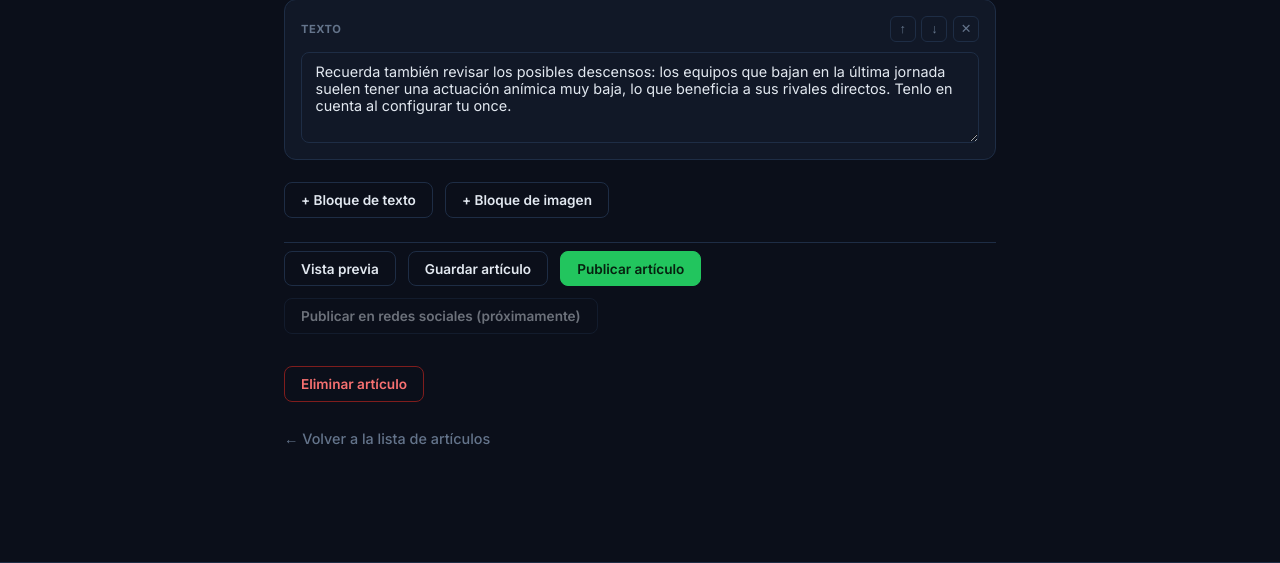
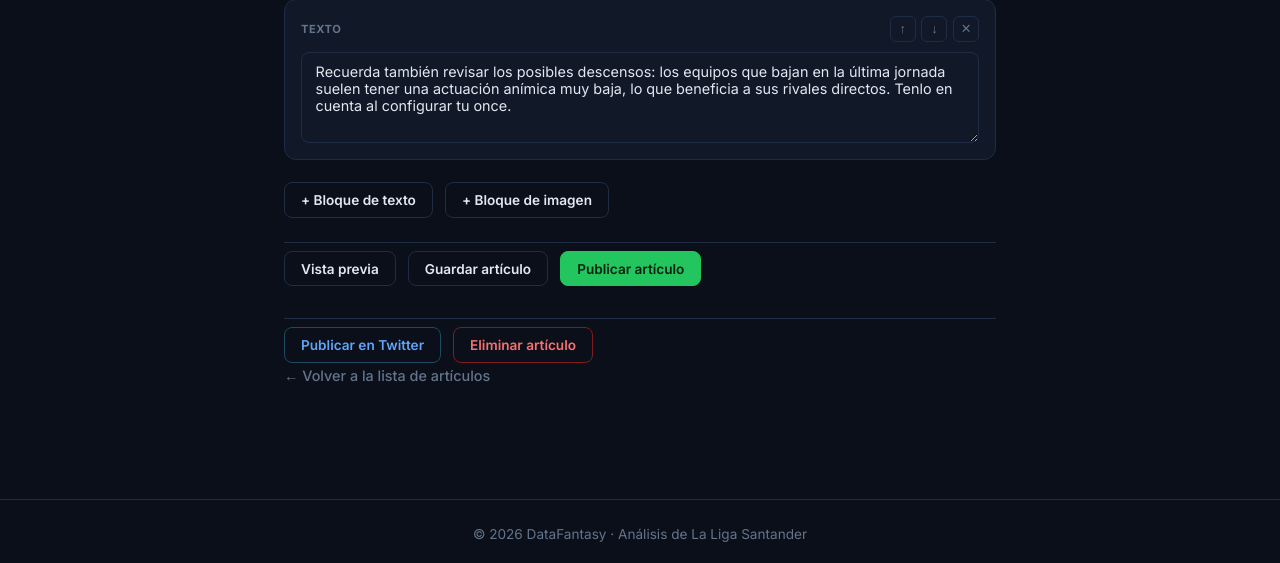
Before and after one commit to JajamesVid/dataFantasyWeb, a Flask app: page /admin/articles/1/edit in a window 1280 px wide. Shown: the part 2036-2599 px from the top of the page. After the commit the page ends 2578 px from the top, so only its background shows below. Run offline with Flask 3, Linux system fonts and the light colour scheme.

Commit message:
Twitter linking with datafantasylab of every article

```diff
--- a/app.py
+++ b/app.py
@@ -3,8 +3,13 @@ import uuid
 from datetime import date
 from pathlib import Path
 
+from dotenv import load_dotenv
 from flask import Flask, abort, flash, redirect, render_template, request, url_for
 from werkzeug.utils import secure_filename
+
+from twitter_post import post_tweet_for_article
+
+load_dotenv()
 
 app = Flask(__name__)
 app.secret_key = "dev-only-secret-key"  # TODO: move to env var once admin auth is added
@@ -229,6 +234,27 @@ def admin_publish_article(article_id):
     return redirect(url_for("admin_articles"))
 
 
+@app.route("/admin/articles/<int:article_id>/tweet", methods=["POST"])
+def admin_tweet_article(article_id):
+    articles = load_all_articles()
+    match = next((a for a in articles if a["id"] == article_id), None)
+    if match is None:
+        abort(404)
+
+    if match["status"] != "published":
+        flash("Publica el artículo antes de tuitearlo.")
+        return redirect(url_for("admin_edit_article", article_id=article_id))
+
+    result = post_tweet_for_article(match)
+    if result["sent"]:
+        flash("Tuit enviado.")
+    elif result["reason"] == "missing_credentials":
+        flash("Tuit no enviado: faltan credenciales de Twitter en el entorno.")
+    else:
+        flash(f"Falló el tuit: {result['reason']}")
+    return redirect(url_for("admin_edit_article", article_id=article_id))
+
+
 @app.route("/admin/articles/<int:article_id>/delete", methods=["POST"])
 def admin_delete_article(article_id):
     articles = load_all_articles()
--- a/data/articles.json
+++ b/data/articles.json
@@ -147,5 +147,19 @@
       }
     ],
     "status": "published"
+  },
+  {
+    "id": 5,
+    "title": "Y por qué no?",
+    "summary": "Si si, y por qué no?",
+    "date": "2026-07-19",
+    "tag": "Jornada",
+    "author": "DataFantasy",
+    "teams": [
+      "real-madrid"
+    ],
+    "cover": "5-cover-38c0a2a4.png",
+    "body": [],
+    "status": "published"
   }
 ]
--- a/requirements.txt
+++ b/requirements.txt
@@ -1 +1,3 @@
 Flask>=3.0,<4.0
+python-dotenv>=1.0,<2.0
+tweepy>=4.14,<5.0
--- a/static/css/style.css
+++ b/static/css/style.css
@@ -701,6 +701,25 @@ a.card:not(:has(.card-cover)) .card-content {
   margin: 1.5rem 0;
 }
 
+.btn--twitter {
+  border-color: #1d4a5f;
+  color: #60a5fa;
+}
+
+.btn--twitter:hover {
+  background: #1d4a5f;
+  border-color: #1d4a5f;
+  color: #dbeafe;
+}
+
+.admin-form-actions--secondary {
+  align-items: center;
+}
+
+.admin-form-actions--secondary .delete-form {
+  margin: 0;
+}
+
 .preview-banner {
   position: sticky;
   top: 64px;
--- a/templates/admin/article_form.html
+++ b/templates/admin/article_form.html
@@ -117,16 +117,25 @@
         <button type="submit" name="action" value="preview" formtarget="_blank" class="btn btn--ghost">Vista previa</button>
         <button type="submit" name="action" value="save" class="btn btn--ghost">Guardar artículo</button>
         <button type="submit" name="action" value="publish" class="btn btn--primary">Publicar artículo</button>
-        <button type="button" class="btn btn--disabled" disabled title="Próximamente">Publicar en redes sociales (próximamente)</button>
       </div>
     </form>
 
     {% if article.id %}
-    <form method="post" action="{{ url_for('admin_delete_article', article_id=article.id) }}"
-          onsubmit="return confirm('¿Seguro que quieres eliminar este artículo? Esta acción no se puede deshacer.');"
-          class="delete-form">
-      <button type="submit" class="btn btn--danger">Eliminar artículo</button>
-    </form>
+    <div class="admin-form-actions admin-form-actions--secondary">
+      {% if article.status == "published" %}
+      <form method="post" action="{{ url_for('admin_tweet_article', article_id=article.id) }}">
+        <button type="submit" class="btn btn--twitter">Publicar en Twitter</button>
+      </form>
+      {% else %}
+      <button type="button" class="btn btn--disabled" disabled title="Publica el artículo primero">Publicar en Twitter</button>
+      {% endif %}
+
+      <form method="post" action="{{ url_for('admin_delete_article', article_id=article.id) }}"
+            onsubmit="return confirm('¿Seguro que quieres eliminar este artículo? Esta acción no se puede deshacer.');"
+            class="delete-form">
+        <button type="submit" class="btn btn--danger">Eliminar artículo</button>
+      </form>
+    </div>
     {% endif %}
 
     <a href="{{ url_for('admin_articles') }}" class="back-link">← Volver a la lista de artículos</a>
--- a/templates/admin/articles.html
+++ b/templates/admin/articles.html
@@ -52,6 +52,9 @@
         <div class="admin-row-actions">
           <a href="{{ url_for('article', article_id=a.id) }}" class="btn btn--ghost" target="_blank">Ver</a>
           <a href="{{ url_for('admin_edit_article', article_id=a.id) }}" class="btn btn--ghost">Editar</a>
+          <form method="post" action="{{ url_for('admin_tweet_article', article_id=a.id) }}">
+            <button type="submit" class="btn btn--twitter">Tuitear</button>
+          </form>
           <form method="post" action="{{ url_for('admin_delete_article', article_id=a.id) }}"
                 onsubmit="return confirm('¿Seguro que quieres eliminar este artículo? Esta acción no se puede deshacer.');">
             <button type="submit" class="btn btn--danger">Eliminar</button>
--- a/templates/base.html
+++ b/templates/base.html
@@ -13,7 +13,7 @@
   <header class="site-header">
     <div class="container header-inner">
       <a href="/" class="logo">
-        <img src="{{ url_for('static', filename='img/logo.png') }}" alt="DataFantasy" class="logo-img" />
+        <img src="{{ url_for('static', filename='img/DATAFANTASYFINALLOGO.png') }}" alt="DataFantasy" class="logo-img" />
         <span class="logo-text">Data <span class="accent">Fantasy</span></span>
       </a>
       <nav class="nav">
--- /dev/null
+++ b/twitter_post.py
@@ -0,0 +1,64 @@
+import os
+from pathlib import Path
+
+ARTICLES_IMG = Path(__file__).parent / "static" / "img" / "articles"
+
+REQUIRED_ENV_VARS = [
+    "TWITTER_API_KEY",
+    "TWITTER_API_SECRET",
+    "TWITTER_ACCESS_TOKEN",
+    "TWITTER_ACCESS_TOKEN_SECRET",
+]
+
+
+def _site_base_url():
+    return os.environ.get("SITE_BASE_URL", "http://localhost:5000").rstrip("/")
+
+
+def build_tweet_text(article):
+    url = f"{_site_base_url()}/article/{article['id']}"
+    title = article["title"]
+    max_title_len = 260 - len(url)
+    if len(title) > max_title_len:
+        title = title[:max_title_len - 1].rstrip() + "…"
+    return f"{title}\n\n{url}"
+
+
+def post_tweet_for_article(article):
+    """Tweet the published article's title + link + cover image.
+
+    Returns a dict: {"sent": bool, "reason": str | None}.
+    Never raises — a Twitter failure must not block publishing the article.
+    """
+    text = build_tweet_text(article)
+    creds = {name: os.environ.get(name) for name in REQUIRED_ENV_VARS}
+
+    if not all(creds.values()):
+        print(f"[twitter] modo dry-run (faltan credenciales en el entorno): tuitearía:\n{text}\n", flush=True)
+        return {"sent": False, "reason": "missing_credentials"}
+
+    try:
+        import tweepy
+
+        auth = tweepy.OAuth1UserHandler(
+            creds["TWITTER_API_KEY"], creds["TWITTER_API_SECRET"],
+            creds["TWITTER_ACCESS_TOKEN"], creds["TWITTER_ACCESS_TOKEN_SECRET"],
+        )
+        media_ids = []
+        cover = article.get("cover")
+        if cover:
+            cover_path = ARTICLES_IMG / cover
+            if cover_path.exists():
+                api_v1 = tweepy.API(auth)
+                media = api_v1.media_upload(filename=str(cover_path))
+                media_ids.append(media.media_id)
+
+        client = tweepy.Client(
+            consumer_key=creds["TWITTER_API_KEY"], consumer_secret=creds["TWITTER_API_SECRET"],
+            access_token=creds["TWITTER_ACCESS_TOKEN"], access_token_secret=creds["TWITTER_ACCESS_TOKEN_SECRET"],
+        )
+        client.create_tweet(text=text, media_ids=media_ids or None)
+        return {"sent": True, "reason": None}
+    except Exception as e:
+        print(f"[twitter] error al publicar el tweet: {e}", flush=True)
+        return {"sent": False, "reason": str(e)}
```
Also changed, not shown: static/img/DATAFANTASYFINALLOGO.png (added), static/img/articles/5-cover-38c0a2a4.png (added), 2 other files.
